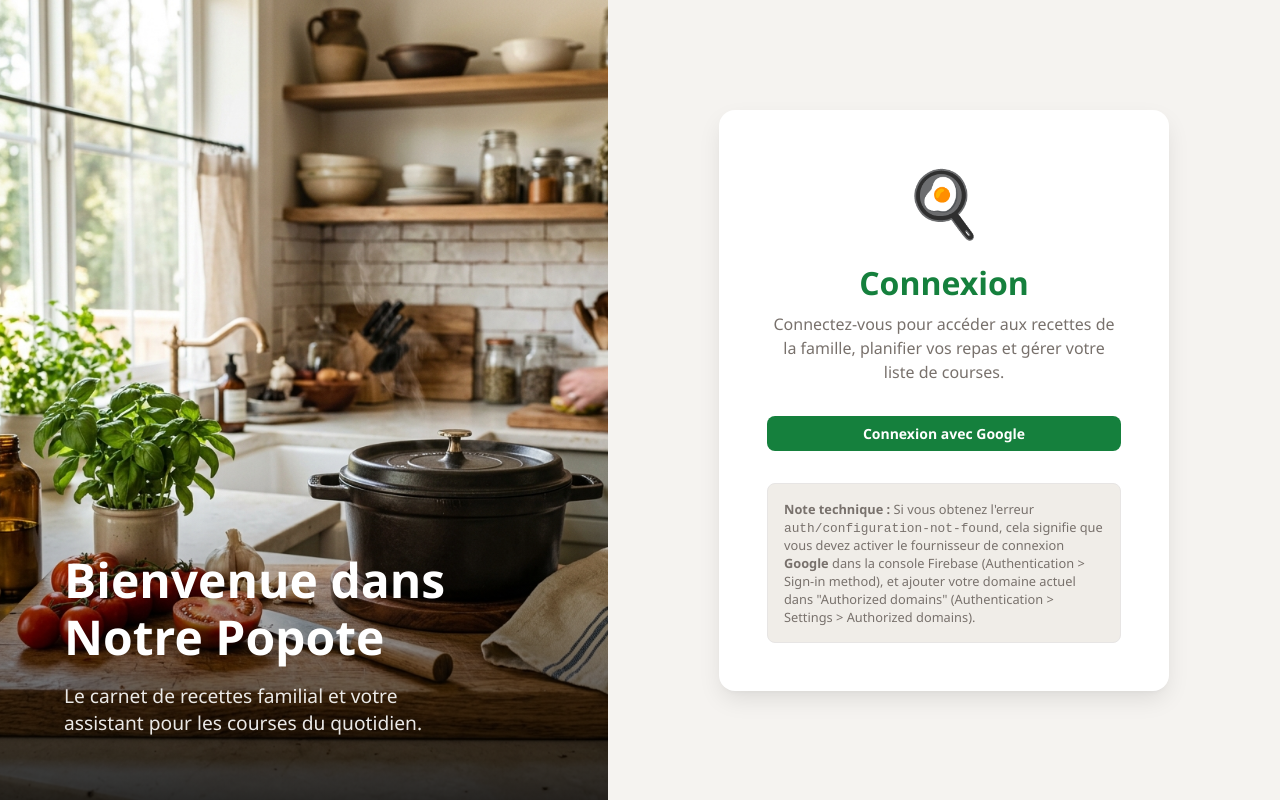
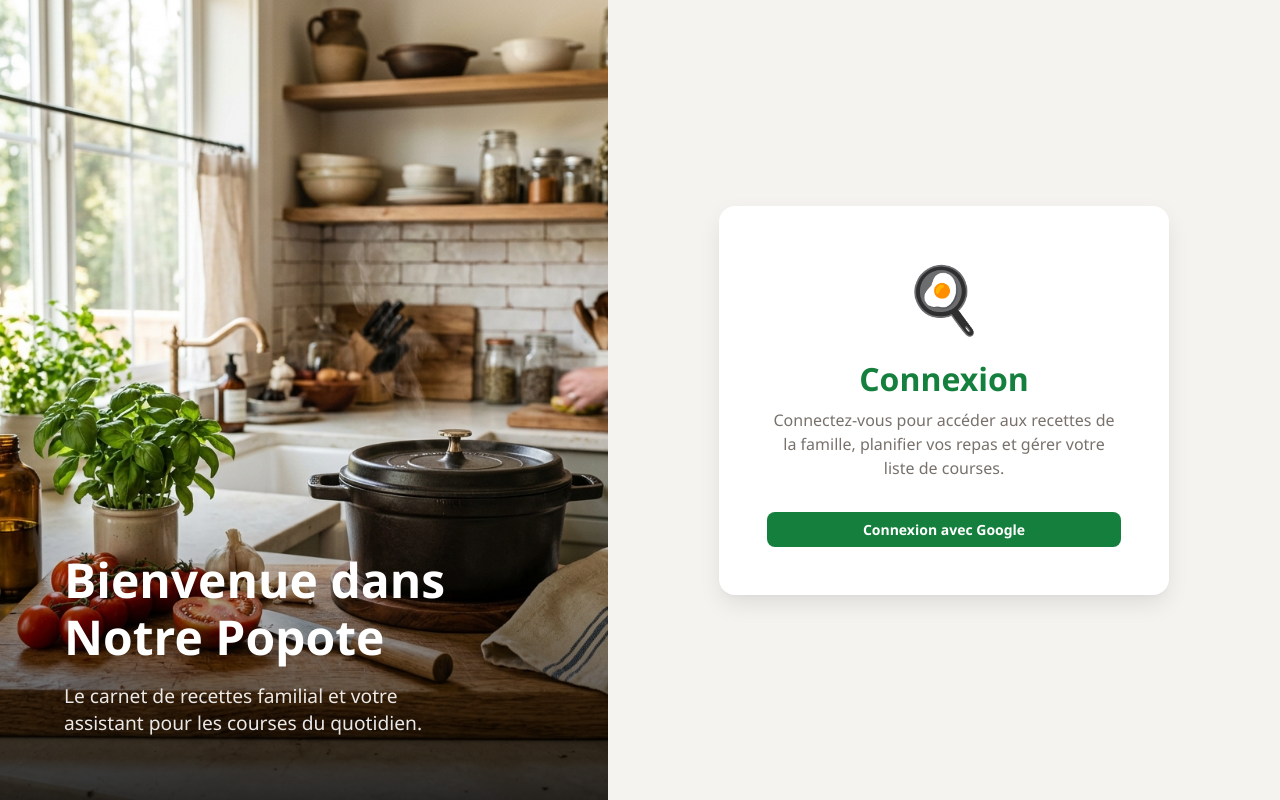
Before and after one commit to Ymagech/notre-popote, a Next.js app: page / in a window 1280 px wide. Built offline with nearby package versions, Linux system fonts and the light colour scheme; no server answers.

Commit message:
style: remove technical notice from login page

```diff
--- a/src/components/AuthGuard.module.css
+++ b/src/components/AuthGuard.module.css
@@ -98,16 +98,6 @@
   text-align: left;
 }
 
-.helpText {
-  margin-top: 2rem;
-  font-size: 0.8rem;
-  color: var(--color-text-light);
-  text-align: left;
-  background-color: var(--color-bg-alt);
-  padding: 1rem;
-  border-radius: var(--radius-md);
-  border: 1px solid var(--color-border);
-}
 
 .loginButton {
   background-color: var(--color-primary);
--- a/src/components/AuthGuard.tsx
+++ b/src/components/AuthGuard.tsx
@@ -67,9 +67,6 @@ export default function AuthGuard({ children }: { children: React.ReactNode }) {
               Connexion avec Google
             </Button>
 
-            <div className={styles.helpText}>
-              <p><strong>Note technique :</strong> Si vous obtenez l&apos;erreur <code>auth/configuration-not-found</code>, cela signifie que vous devez activer le fournisseur de connexion <strong>Google</strong> dans la console Firebase (Authentication &gt; Sign-in method), et ajouter votre domaine actuel dans &quot;Authorized domains&quot; (Authentication &gt; Settings &gt; Authorized domains).</p>
-            </div>
           </div>
         </div>
       </div>
```
